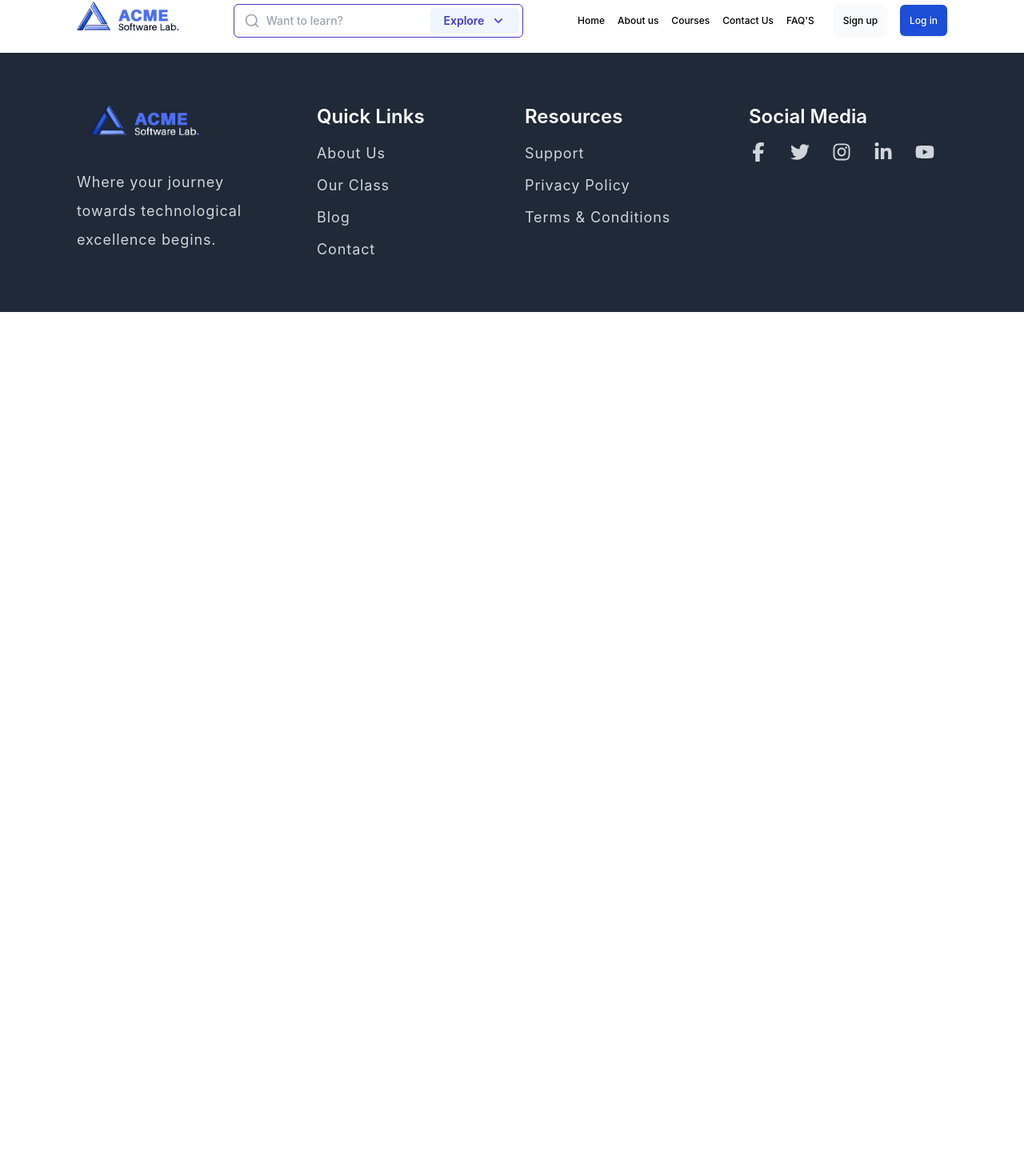
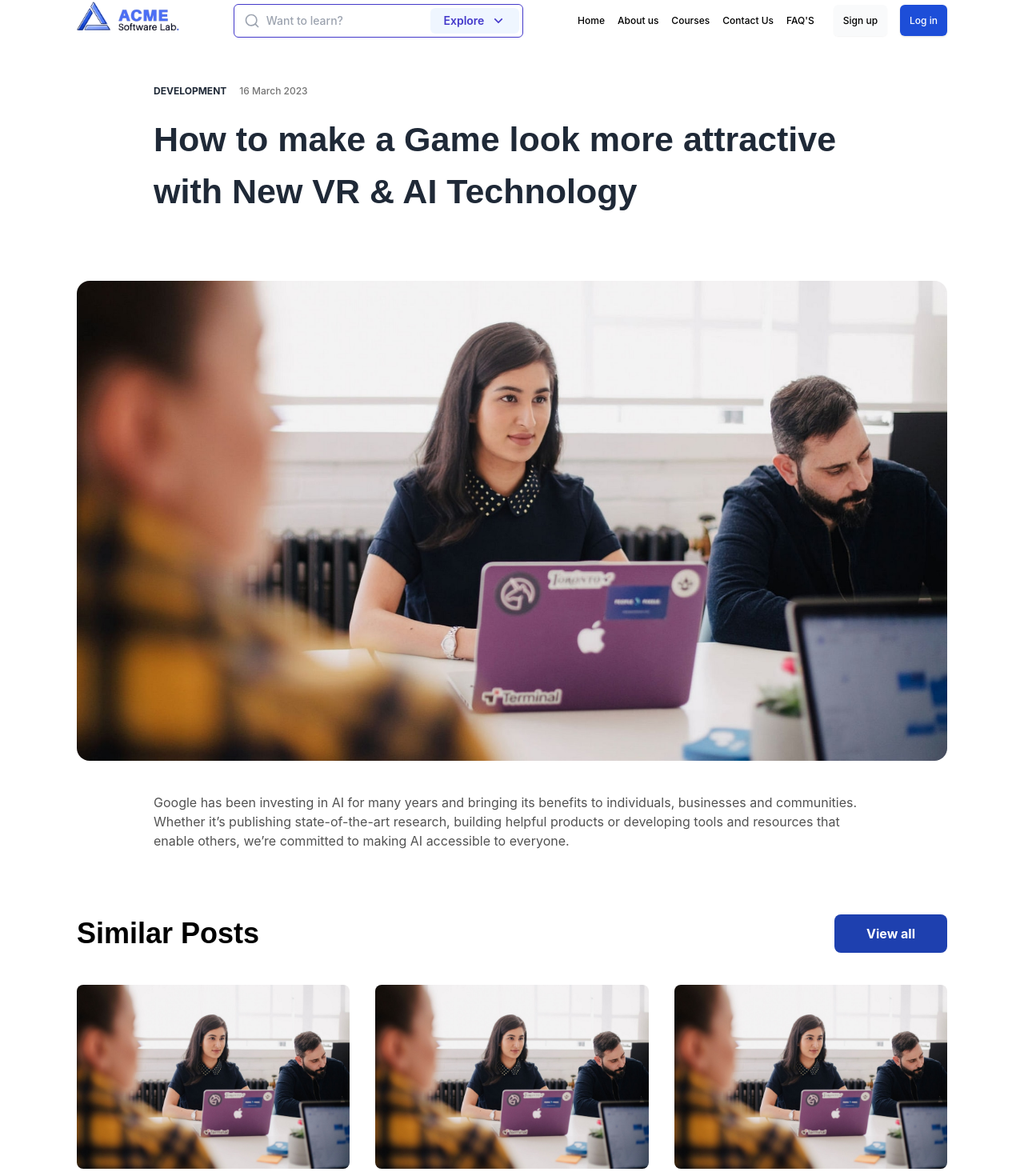
Before and after one commit to Unique-01/acme-software-lab, a React (Create React App) app: page /blogs/1 in a window 1280 px wide. Shown: the part 26-1496 px from the top of the page at 80% size. Before the commit the page ends 800 px from the top, so only its background shows below. Built offline with nearby package versions, Linux system fonts and the light colour scheme.

Commit message:
Added blog detail page

```diff
--- a/src/App.tsx
+++ b/src/App.tsx
@@ -14,6 +14,7 @@ import SignUp from "pages/Auth/SignUp";
 import ServiceDetail from "pages/ServiceDetail";
 import Contact from "pages/Contact";
 import BlogList from "pages/Blog/BlogList";
+import BlogDetail from "pages/Blog/BlogDetail";
 
 function App() {
     return (
@@ -36,6 +37,7 @@ function App() {
                     />
                     <Route path="contact" element={<Contact />} />
                     <Route path="blogs" element={<BlogList />} />
+                    <Route path="blogs/:blogId" element={<BlogDetail />} />
                 </Routes>
 
                 <Footer />
--- a/src/components/BlogListPreview/BlogCard.tsx
+++ b/src/components/BlogListPreview/BlogCard.tsx
@@ -29,7 +29,9 @@ const BlogCard: React.FC<BlogCardProps> = ({ blog }) => {
                     <p className="text-gray-500 font-normal mb-5">
                         {blog.content}
                     </p>
-                    <Link to="" className="underline text-blue-800 font-bold">
+                    <Link
+                        to={`/blogs/${blog._id}`}
+                        className="underline text-blue-800 font-bold">
                         Read More...
                     </Link>
                 </div>
--- /dev/null
+++ b/src/pages/Blog/BlogDetail.tsx
@@ -0,0 +1,63 @@
+import { Link, useParams } from "react-router-dom";
+import blogList from "./components/blogs.json";
+import BlogCard from "./components/BlogCard";
+import Newsletter from "./components/Newsletter";
+
+const BlogDetail: React.FC = () => {
+    const { blogId } = useParams();
+    const blog = blogList.find((blog) => blog.id.toString() === blogId);
+
+    return (
+        <div>
+            <div className="container py-10">
+                <div className="container mb-20">
+                    <div className="text-xs flex gap-4 mb-5 ">
+                        <span className="uppercase font-bold text-gray-800">
+                            {blog?.category}
+                        </span>
+                        <span className="text-neutral-500">{blog?.date}</span>
+                    </div>
+                    <h1 className="raleway text-[43px] text-gray-800 font-bold ">
+                        {blog?.title}
+                    </h1>
+                </div>
+                <div>
+                    <img
+                        src={blog?.image}
+                        alt=""
+                        className="rounded-2xl max-h-[600px] w-full object-cover"
+                    />
+                </div>
+                <div className="container mt-10">
+                    <p className="font-normal text-neutral-600">
+                        {blog?.content}
+                    </p>
+                </div>
+                <div className="mt-20">
+                    <div className="flex justify-between items-center flex-wrap mb-10">
+                        <h3 className="text-4xl raleway font-bold ">
+                            Similar Posts
+                        </h3>
+                        <Link
+                            to="/blogs"
+                            className="bg-blue-800 text-white rounded-lg p-3 px-10 font-bold">
+                            View all
+                        </Link>
+                    </div>
+                    <div className="md:grid grid-cols-2 lg:grid-cols-3  gap-8 ">
+                        {blogList.slice(0, 3).map((blog, index) => (
+                            <div key={index}>
+                                <BlogCard blog={blog} />
+                            </div>
+                        ))}
+                    </div>
+                </div>
+            </div>
+            <div className="mt-20">
+                <Newsletter />
+            </div>
+        </div>
+    );
+};
+
+export default BlogDetail;
--- a/src/pages/Blog/components/BlogCard.tsx
+++ b/src/pages/Blog/components/BlogCard.tsx
@@ -34,7 +34,7 @@ export const BlogCardFirst: React.FC<BlogProps> = ({ blog }) => {
                 </p>
                 <div className="my-8">
                     <Link
-                        to=""
+                        to={`/blogs/${blog.id}`}
                         className="border-[1.5px] text-blue-800 font-bold text-sm rounded-lg border-blue-800 p-3 px-6  hover:bg-blue-800 hover:text-white transition-all ease-in-out duration-300">
                         Read More
                     </Link>
@@ -67,7 +67,7 @@ const BlogCard: React.FC<BlogProps> = ({ blog }) => {
                 </p>
                 <div className="my-8">
                     <Link
-                        to=""
+                        to={`/blogs/${blog.id}`}
                         className="border-[1.5px] text-blue-800 font-bold text-sm rounded-lg border-blue-800 p-3 px-6  hover:bg-blue-800 hover:text-white transition-all ease-in-out duration-300">
                         Read More
                     </Link>
--- /dev/null
+++ b/src/pages/Blog/components/blogs.json
@@ -0,0 +1,42 @@
+[
+    {
+        "id": 1,
+        "image": "/assets/blogImg.jpeg",
+        "category": "Development",
+        "title": "How to make a Game look more attractive with New VR & AI Technology",
+        "content": "Google has been investing in AI for many years and bringing its benefits to individuals, businesses and communities. Whether it’s publishing state-of-the-art research, building helpful products or developing tools and resources that enable others, we’re committed to making AI accessible to everyone.",
+        "date": "16 March 2023"
+    },
+    {
+        "id": 2,
+        "image": "/assets/blogImg.jpeg",
+        "category": "Development",
+        "title": "How to make a Game look more attractive with New VR & AI Technology",
+        "content": "Google has been investing in AI for many years and bringing its benefits to individuals, businesses and communities. Whether it’s publishing state-of-the-art research, building helpful products or developing tools and resources that enable others, we’re committed to making AI accessible to everyone.",
+        "date": "16 March 2023"
+    },
+    {
+        "id": 3,
+        "image": "/assets/blogImg.jpeg",
+        "category": "Development",
+        "title": "How to make a Game look more attractive with New VR & AI Technology",
+        "content": "Google has been investing in AI for many years and bringing its benefits to individuals, businesses and communities. Whether it’s publishing state-of-the-art research, building helpful products or developing tools and resources that enable others, we’re committed to making AI accessible to everyone.",
+        "date": "16 March 2023"
+    },
+    {
+        "id": 4,
+        "image": "/assets/blogImg.jpeg",
+        "category": "Development",
+        "title": "How to make a Game look more attractive with New VR & AI Technology",
+        "content": "Google has been investing in AI for many years and bringing its benefits to individuals, businesses and communities. Whether it’s publishing state-of-the-art research, building helpful products or developing tools and resources that enable others, we’re committed to making AI accessible to everyone.",
+        "date": "16 March 2023"
+    },
+    {
+        "id": 5,
+        "image": "/assets/blogImg.jpeg",
+        "category": "Development",
+        "title": "How to make a Game look more attractive with New VR & AI Technology",
+        "content": "Google has been investing in AI for many years and bringing its benefits to individuals, businesses and communities. Whether it’s publishing state-of-the-art research, building helpful products or developing tools and resources that enable others, we’re committed to making AI accessible to everyone.",
+        "date": "16 March 2023"
+    }
+]
```
